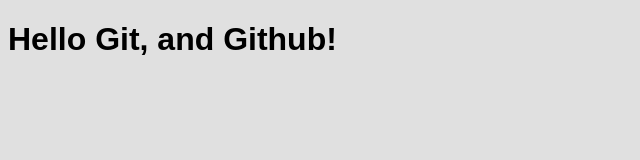
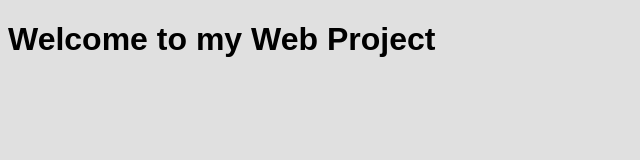
Before and after one commit to arifimeri/MyWebProject, a plain HTML site: page index.html in a window 1280 px wide. Shown: the whole page, without its empty margins (0-640 px from the left). Drawn offline with Linux system fonts and the light colour scheme.

Commit message:
Update index.html

```diff
--- a/index.html
+++ b/index.html
@@ -7,7 +7,7 @@
     <link rel="stylesheet" href="./style.css">
 </head>
 <body>
-    <h1>Hello Git, and Github!</h1>
+    <h1>Welcome to my Web Project</h1>
     <script src="./script.js"></script>
 </body>
 </html>
```
